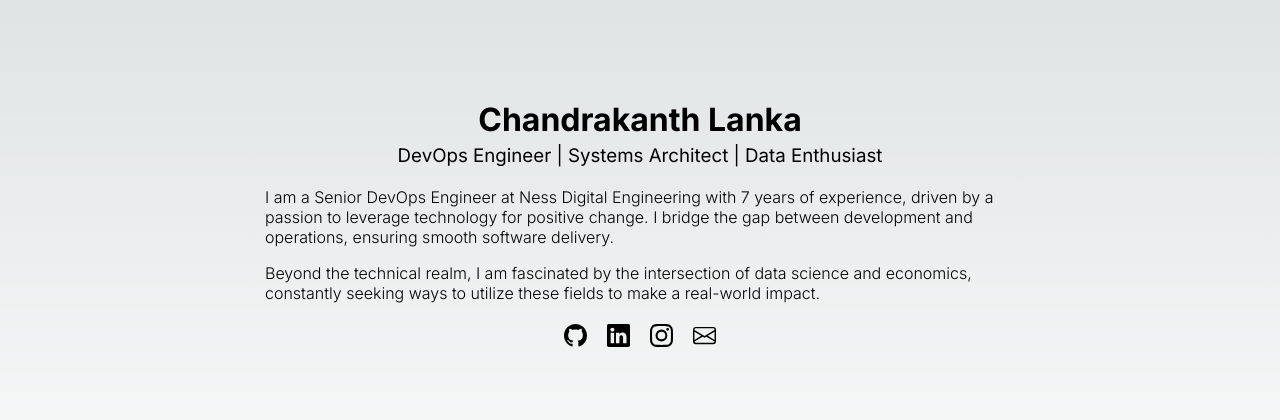
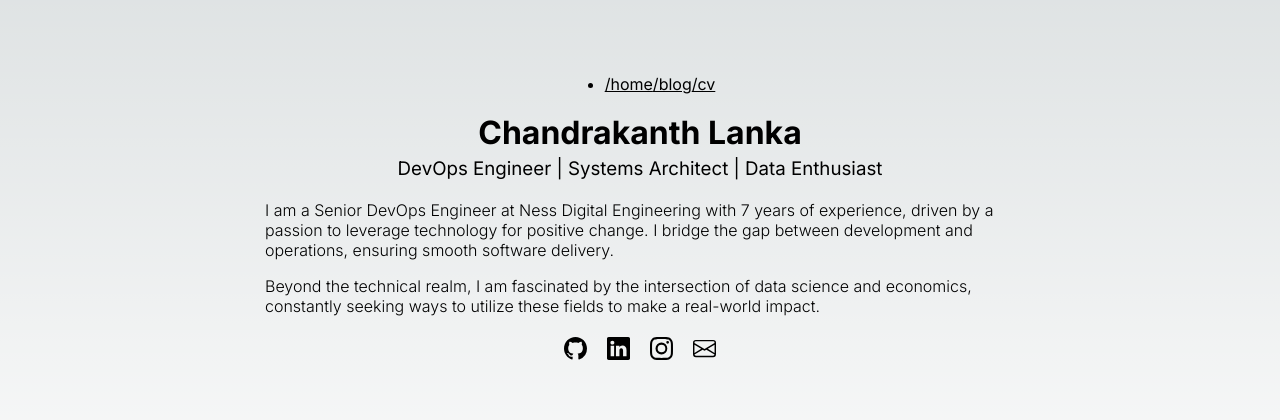
Before and after one commit to 9three3four/9three3four, a Next.js app: page / in a window 1280 px wide. Shown: the part 184-604 px from the top of the page. Built offline with nearby package versions, Linux system fonts and the light colour scheme.

Commit message:
added header component

```diff
--- /dev/null
+++ b/components/header.js
@@ -0,0 +1,17 @@
+import styles from "@/styles/home.module.css";
+import Image from "next/image";
+export default function Header() {
+    return (
+        <>
+            <div className={styles.header}>
+                 <ul>
+                     <li>
+                         <a href={"/"}>/home</a>
+                         <a href={"/blog"}>/blog</a>
+                         <a href={"/cv"}>/cv</a>
+                     </li>
+                 </ul>
+             </div>
+        </>
+    )
+}
--- a/pages/index.js
+++ b/pages/index.js
@@ -2,6 +2,8 @@ import Head from "next/head";
 import Image from "next/image";
 import { Inter } from "next/font/google";
 import styles from "@/styles/home.module.css";
+
+import Header from "@/components/header";
 import Footer from "@/components/footer";
 
 const inter = Inter({ subsets: ["latin"] });
@@ -16,6 +18,7 @@ export default function Home() {
       </Head>
       <main className={`${styles.main} ${inter.className}`}>
 
+        <Header />
         <div className={styles.title}>
           <h1> Chandrakanth Lanka</h1>
           <h3> DevOps Engineer | Systems Architect | Data Enthusiast </h3>
--- a/styles/home.module.css
+++ b/styles/home.module.css
@@ -13,6 +13,22 @@
   font-weight: 300;
   font-size: medium;
   text-align: left;
+}
+
+.header {
+  margin: 5px 0 0;
+  display: inline-flex;
+  justify-content: center;
+}
+
+.header ul {
+  margin: 0;
+  align-items: center;
+}
+
+.ul li {
+  font-size: medium;
+  gap: 20px;
 }
 
 .title {
```
